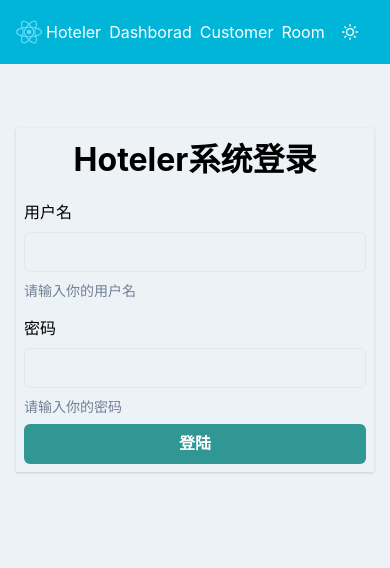
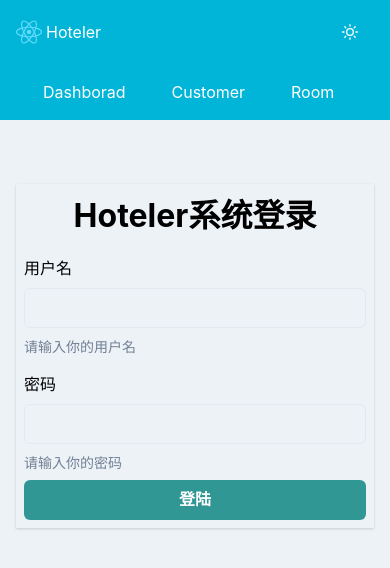
Before and after one commit to damingerdai/hoteler-web-react, a React (Create React App) app: page /login in a window 390 px wide. Shown: the top 568 px of the page. Built offline with nearby package versions, Linux system fonts and the light colour scheme.

Commit message:
feat: customer card work

```diff
--- a/package.json
+++ b/package.json
@@ -13,7 +13,7 @@
   },
   "dependencies": {
     "@chakra-ui/icons": "^1.1.7",
-    "@chakra-ui/react": "^1.8.7",
+    "@chakra-ui/react": "^1.8.8",
     "@chakra-ui/system": "^1.12.1",
     "@chakra-ui/theme-tools": "^1.3.6",
     "@emotion/react": "^11.0.0",
--- a/src/components/CustomerCard.tsx
+++ b/src/components/CustomerCard.tsx
@@ -1,4 +1,6 @@
-import { Box, Heading } from '@chakra-ui/react';
+import {
+  Badge, Box, Button, Stack, Text,
+} from '@chakra-ui/react';
 import React from 'react';
 import { Customer } from '../types';
 
@@ -11,11 +13,41 @@ const CustomerCard: React.FC<CustomerCardProps> = ({ customer }) => (
     p='18px'
     boxShadow='md'
     borderWidth='1px'
+    _hover={{ transform: 'scale(1.05)', boxShadow: 'lg' }}
   >
-    <Heading fontSize='xl'>
+    <Text fontSize='xl' fontWeight='bold'>
       {customer.name}
-    </Heading>
-    {customer.phone}
+      { customer.gender === 'F' && (
+        <Badge ml='1' fontSize='0.8em' colorScheme='green'>
+          女
+        </Badge>
+      )}
+      { customer.gender === 'M' && (
+        <Badge ml='1' fontSize='0.8em' colorScheme='purple'>
+          男
+        </Badge>
+      )}
+    </Text>
+    <Stack direction='row' mt={4}>
+      <Box>
+        <Text>
+          手机号码：
+          {customer.phone}
+        </Text>
+        <Text>
+          身份证：
+          {customer.cardId}
+        </Text>
+      </Box>
+    </Stack>
+    <Stack direction='row' spacing={4} mt={8}>
+      <Button colorScheme='teal' variant='solid'>
+        修改
+      </Button>
+      <Button colorScheme='pink' variant='solid'>
+        删除
+      </Button>
+    </Stack>
   </Box>
 );
 
--- a/src/components/Navbar.tsx
+++ b/src/components/Navbar.tsx
@@ -1,6 +1,6 @@
 import { MoonIcon, SunIcon } from '@chakra-ui/icons';
 import {
-  Flex, Button, Image, Text, useColorMode, Spacer,
+  Flex, Button, Image, Text, useColorMode, Spacer, useBreakpointValue,
 } from '@chakra-ui/react';
 import React from 'react';
 import logo from '../react-logo.svg';
@@ -9,14 +9,21 @@ import UserProfle from './UserProfile';
 
 const Navbar = () => {
   const { colorMode, toggleColorMode } = useColorMode();
+  const isMobile = useBreakpointValue({ base: true, sm: false });
 
   return (
-    <Flex p='9px 16px' w='100%' color='white' bg='cyan.500' h={16} flexWrap='wrap' alignItems='center'>
+    <>
+      <Flex p='8px 16px' w='100%' color='white' bg='cyan.500' h={16} flexWrap='wrap' alignItems='center'>
         <Image src={logo} w='26px' h='26px' />
         <Text ml='4px'>Hoteler</Text>
+        {!isMobile && (
+          <>
             <RouterLink to='/dashboard' name='Dashborad' />
             <RouterLink to='/customer' name='Customer' />
             <RouterLink to='/room' name='Room' />
+          </>
+        )}
+
         <Spacer />
 
         <Button bg='cyan.500' variant='ghost' _hover={{ bg: 'cyan.500' }} _active={{ bg: 'cyan.500' }} onClick={toggleColorMode}>
@@ -24,6 +31,14 @@ const Navbar = () => {
         </Button>
         <UserProfle />
       </Flex>
+      { isMobile && (
+        <Flex p='8px 16px' w='100%' color='white' bg='cyan.500' h={14} flexWrap='wrap' alignItems='center' justifyContent='space-around'>
+          <RouterLink to='/dashboard' name='Dashborad' />
+          <RouterLink to='/customer' name='Customer' />
+          <RouterLink to='/room' name='Room' />
+        </Flex>
+      )}
+    </>
   );
 };
 
--- a/src/components/RouterLink.tsx
+++ b/src/components/RouterLink.tsx
@@ -7,6 +7,8 @@ const RouterLink = ({ to, name }: { to: string, name: string }) => (
     ml={2}
     as={ReactLink}
     textDecoration='none'
+    minW='64px'
+    cursor='pointer'
     _hover={{
       textDecoration: 'none',
     }}
--- a/src/index.tsx
+++ b/src/index.tsx
@@ -1,4 +1,4 @@
-import { ChakraProvider } from '@chakra-ui/react';
+import { ChakraProvider, ColorModeScript } from '@chakra-ui/react';
 import React from 'react';
 import { createRoot } from 'react-dom/client';
 import { Provider } from 'react-redux';
@@ -13,10 +13,10 @@ const container = document.getElementById('root');
 const root = createRoot(container!);
 const app = (
   <React.StrictMode>
+    <ColorModeScript initialColorMode={theme.config.initialColorMode} />
     <BrowserRouter>
       <Provider store={store}>
         <ChakraProvider theme={theme}>
-          {/* <ColorModeScript initialColorMode={theme.config.initialColorMode} /> */}
           <App />
         </ChakraProvider>
       </Provider>
```
Also changed, not shown: 1 other file (tests, documents, lock files or other folders). Lines whose indentation alone changed are shown as unchanged.
